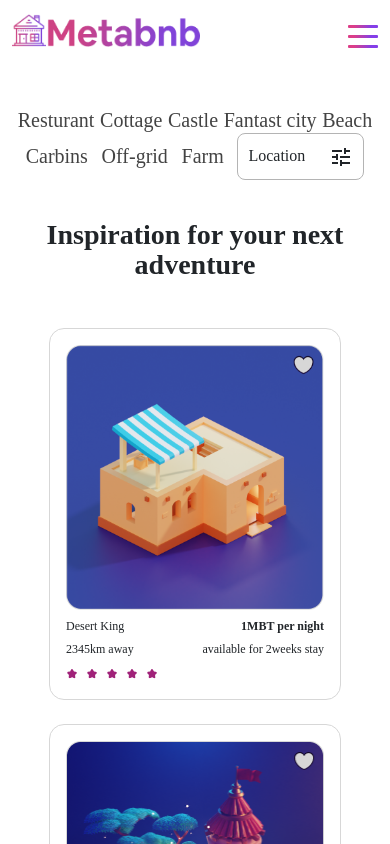
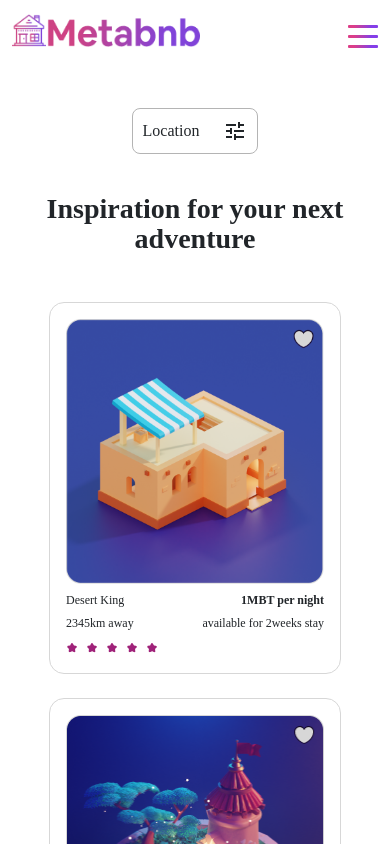
Before and after one commit to Seundavid18/hng-task-3-metabnb, a React (Create React App) app: page /location in a window 390 px wide. Shown: the top 844 px of the page. Built offline with nearby package versions, Linux system fonts and the light colour scheme; a web font is replaced by a local one.

Commit message:
style: fixed location responsiveness

```diff
--- a/src/components/Modal/LocationModal.js
+++ b/src/components/Modal/LocationModal.js
@@ -1,45 +1,45 @@
-// import React, { useState } from 'react';
-// import Modal from 'react-bootstrap/Modal';
-// import TuneIcon from '@mui/icons-material/Tune';
+import React, { useState } from 'react';
+import Modal from 'react-bootstrap/Modal';
+import TuneIcon from '@mui/icons-material/Tune';
 
-// function LocationModal() {
-//   const [show, setShow] = useState(false);
+function LocationModal() {
+  const [show, setShow] = useState(false);
 
-//   const handleClose = () => setShow(false);
-//   const handleShow = () => setShow(true);
+  const handleClose = () => setShow(false);
+  const handleShow = () => setShow(true);
 
-//   return (
-//     <>
-//       <div className='btnLocation'type="submit" variant="primary" onClick={handleShow}>Location<TuneIcon className='ms-4'/></div>
-//       <Modal
-//         show={show}
-//         onHide={handleClose}
-//         backdrop="static"
-//         keyboard={false}
-//         aria-labelledby="contained-modal-title-vcenter"
-//         centered
-//       >
-//         <Modal.Header closeButton>
-//           <Modal.Title>Location</Modal.Title>
-//         </Modal.Header>
-//         <Modal.Body>
-//             <h4 className='walletTxt'>Choose your preferred location:</h4>
-//             <div className='locationMobile'>
-//                 <ul className='locationListMobile'>
-//                     <li className='locationListItemMobile'>Resturant</li>
-//                     <li className='locationListItemMobile'>Cottage</li>
-//                     <li className='locationListItemMobile'>Castle</li>
-//                     <li className='locationListItemMobile'>Fantast city</li>
-//                     <li className='locationListItemMobile'>Beach</li>
-//                     <li className='locationListItemMobile'>Carbins</li>
-//                     <li className='locationListItemMobile'>Off-grid</li>
-//                     <li className='locationListItemMobile'>Farm</li>
-//                 </ul>
-//             </div>
-//         </Modal.Body>
-//       </Modal>
-//     </>
-//   );
-// }
+  return (
+    <>
+      <div className='btnLocationMobile'type="submit" variant="primary" onClick={handleShow}>Location<TuneIcon className='ms-4'/></div>
+      <Modal
+        show={show}
+        onHide={handleClose}
+        backdrop="static"
+        keyboard={false}
+        aria-labelledby="contained-modal-title-vcenter"
+        centered
+      >
+        <Modal.Header closeButton>
+          <Modal.Title>Location</Modal.Title>
+        </Modal.Header>
+        <Modal.Body>
+            <h4 className='walletTxt'>Choose your preferred location:</h4>
+            <div className='locationMobile'>
+                <ul className='locationListMobile'>
+                    <li className='locationListItemMobile'>Resturant</li>
+                    <li className='locationListItemMobile'>Cottage</li>
+                    <li className='locationListItemMobile'>Castle</li>
+                    <li className='locationListItemMobile'>Fantast city</li>
+                    <li className='locationListItemMobile'>Beach</li>
+                    <li className='locationListItemMobile'>Carbins</li>
+                    <li className='locationListItemMobile'>Off-grid</li>
+                    <li className='locationListItemMobile'>Farm</li>
+                </ul>
+            </div>
+        </Modal.Body>
+      </Modal>
+    </>
+  );
+}
 
-// export default LocationModal;
+export default LocationModal;
--- a/src/pages/NftPlace/NftPlace.jsx
+++ b/src/pages/NftPlace/NftPlace.jsx
@@ -1,17 +1,18 @@
 import React from 'react'
 import Topbar from '../../components/Topbar/Topbar'
 import './nftplace.css'
+import TuneIcon from '@mui/icons-material/Tune';
 import { nFTS } from '../../components/NFTs-Data/Nftdata'
 import Footer from '../../components/Footer/Footer'
-import TuneIcon from '@mui/icons-material/Tune';
+import LocationModal from '../../components/Modal/LocationModal';
 
 const NftPlace = () => {
   return (
     <div>
         <Topbar />
         <div className='container mt-5'>
-            <div className='location '>
-                <ul className='locationList d-lg-flex flex-wrap justify-content-evenly g-3'>
+            <div className='location'>
+                <ul className='locationList'>
                     <li className='locationListItem'>Resturant</li>
                     <li className='locationListItem'>Cottage</li>
                     <li className='locationListItem'>Castle</li>
@@ -21,6 +22,7 @@ const NftPlace = () => {
                     <li className='locationListItem'>Off-grid</li>
                     <li className='locationListItem'>Farm</li>
                     <div className='btnLocation'>Location<TuneIcon className='ms-4'/></div>
+                    <LocationModal />
                 </ul>
             </div>
             <h1 className='inspo mb-5'>Inspiration for your next adventure</h1>
--- a/src/pages/NftPlace/nftplace.css
+++ b/src/pages/NftPlace/nftplace.css
@@ -14,13 +14,10 @@
     list-style: none;
     display: flex;
     align-items: center;
-    justify-content: center;
+    justify-content: space-evenly;
 }
 
 .locationListItem{
-    display: flex;
-    align-items: center;
-    justify-content: center;
     font-weight: 400;
     font-size: 20px;
     line-height: 25px;
@@ -63,15 +60,33 @@
     padding: 10px;
     margin: 0;
 }
+.btnLocationMobile{
+    width: auto;
+    background: linear-gradient(124.4deg, #FFFFFF 10.8%, #FFFFFF 87.34%);
+    border: 1px solid #B4B4B4;
+    border-radius: 8px;
+    padding: 10px;
+    margin: 0;
+}
 
-/* @media(max-width: 768px){
+@media(max-width: 768px){
     .locationListItem{
         display: none;
     }
 }
-@media(max-width: 768px){
+@media screen and (min-width: 769px) and (max-width: 2560px){
+    .btnLocationMobile{
+        display: none;
+    }
+}
+@media screen and (min-width: 0px) and (max-width: 768px){
     .btnLocation{
+        display: none;
+    }
+}
+@media screen and (min-width: 0px) and (max-width: 768px){
+    .btnLocationMobile{
         display: flex;
         justify-content: center;
     }
-} */
+}
```
